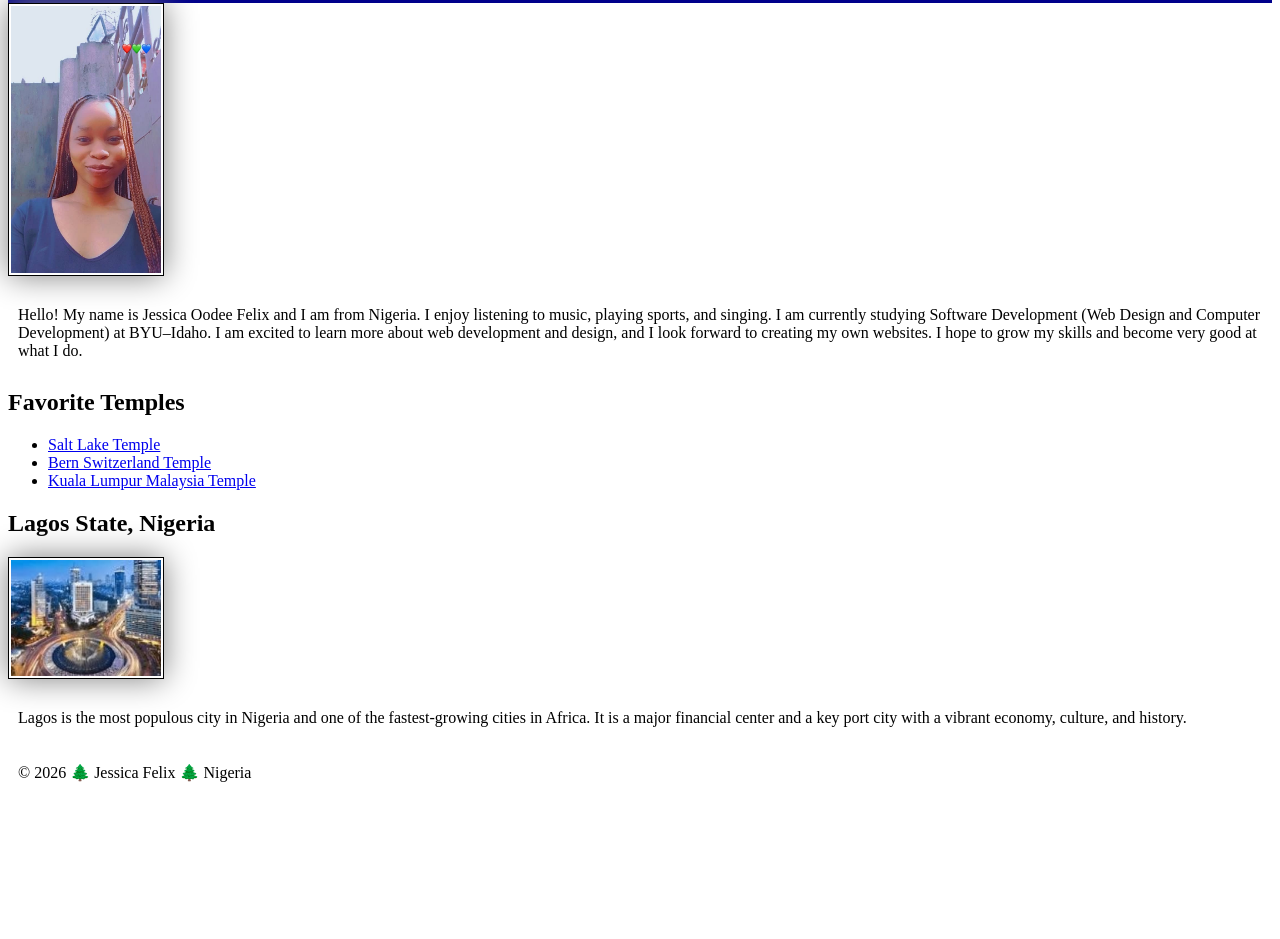
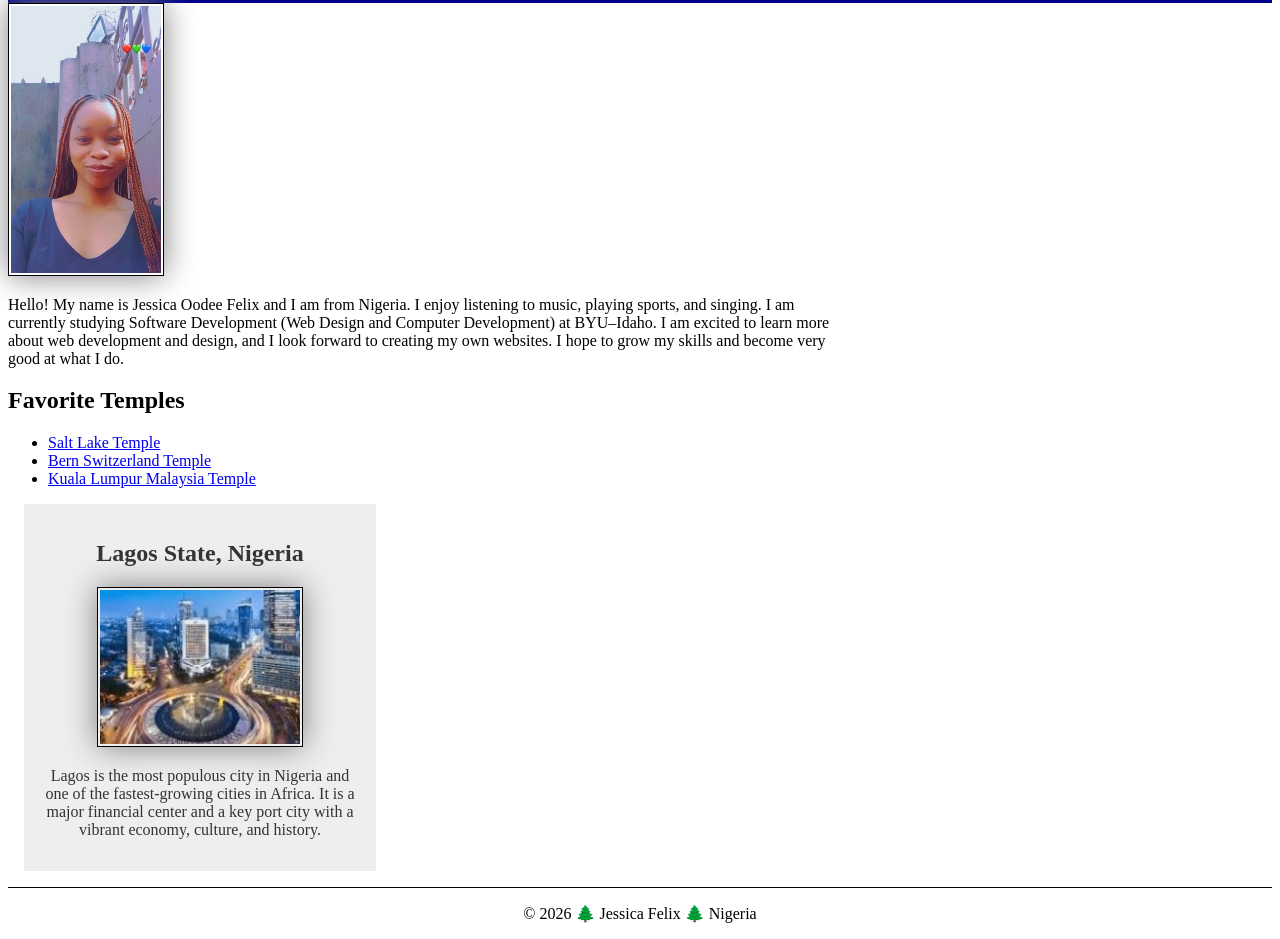
Before and after one commit to JessByte-tech/wdd130, a plain HTML site: page index.html in a window 1280 px wide. Shown: the part 213-1152 px from the top of the page. Before the commit the page ends 1021 px from the top, so only its background shows below. Drawn offline with Linux system fonts and the light colour scheme.

Commit message:
homepage enhancement week 2

```diff
--- a/index.html
+++ b/index.html
@@ -59,7 +59,7 @@
         <!-- Sidebar / Aside -->
         <aside class="box">
             <h2>Lagos State, Nigeria</h2>
-            <img src="images/lagos-state.jpg" alt="Lagos State, Nigeria" width="200">
+            <img src="images/lagos-state.jpg" alt="Lagos State of Nigeria" width="200">
             <p>
                 Lagos is the most populous city in Nigeria and one of the fastest-growing cities in
                 Africa. It is a major financial center and a key port city with a vibrant economy,
--- a/styles/styles.css
+++ b/styles/styles.css
@@ -24,5 +24,36 @@ img {
 }
 
 p {
-    padding: 10px;
+    padding: 0px;
 }
+
+main {
+    max-width: 840px;
+}
+
+main img {
+    width: 150px;
+    height: auto;
+}
+
+aside {
+    width: 20rem;
+    margin: 1rem;
+    border: 1px solid rgb (0 0 0/02);
+    /* 1 */
+    padding: 1rem;
+    background-color: #eee;
+    color: #333;
+    text-align: center;
+}
+
+aside img {
+    width: 200px;
+    height: auto;
+}
+
+footer {
+    margin-top: 15px;
+    border-top: 1px solid #000;
+    text-align: center;
+}
```
